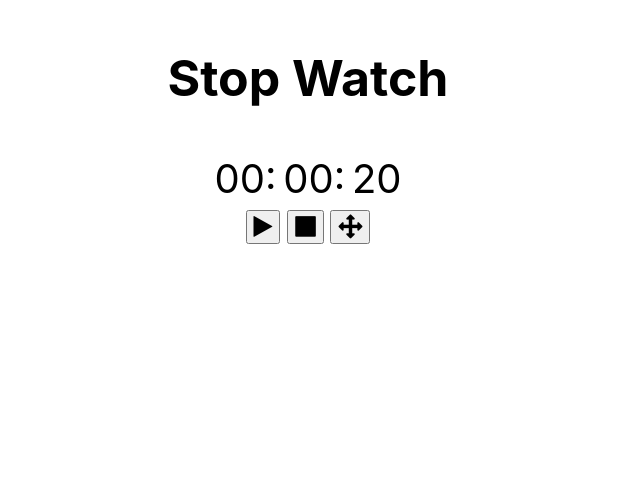
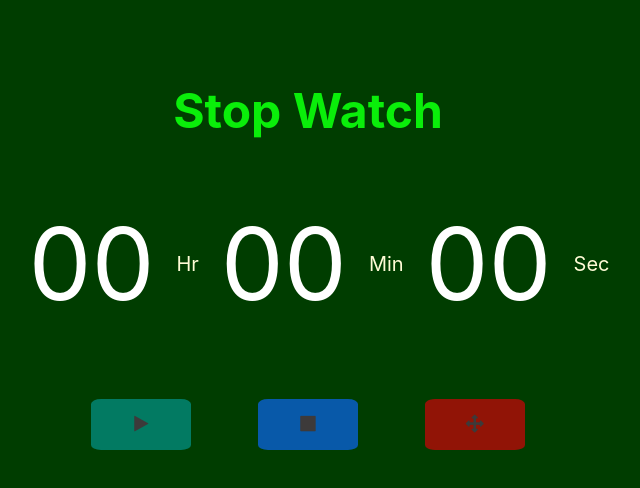
Before and after one commit to Veenakrishna2313/Stop-Watch, a plain HTML site: page index.html in a window 1280 px wide. Shown: the part 154-642 px from the top of the page, without its empty margins (332-972 px from the left). Drawn offline with Linux system fonts and the light colour scheme.

Commit message:
Complete

```diff
--- a/CSS/styles.css
+++ b/CSS/styles.css
@@ -12,20 +12,85 @@ body {
   font-family: 'Inter', Arial, Helvetica, sans-serif;
   font-size: 2.4rem;
   line-height: 1.5;
-  }
-
-h1 {
-  font-size: 5rem;
 }
 
-span{
-  font-size: 4rem;
-}
 
 .container{
  display: flex;
  flex-direction: column;
- height: 70vh;
+ width:100%;
+ height: 100vh;
  align-items: center;
  justify-content: center;
+ background-color: rgb(0, 61, 0);
+ text-align: center;
+  }
+
+
+ h1 {
+   color: rgb(10, 238, 10);
+   text-align: center;
  }
+
+ .clock_dial{
+  display: flex;
+  flex-direction: row;
+ }
+
+
+ .digit {
+    width:15rem;
+    height:15rem;
+   font-size: 10rem;
+    color: #fff;
+    margin: 1rem;
+
+ }
+
+ .txt {
+   font-size: 2rem;
+   color: #fffcd6;
+   align-self: center;
+
+ }
+
+ .media{
+  margin-top: 5rem;
+ }
+
+ .btn{
+  width:10rem;
+  padding:1.5rem 2rem ;
+  border: none;
+  border-radius: 10%;
+  margin:0 3rem;
+  cursor: pointer;
+  font-size: 1.8rem;
+  transition: 0.5s;
+  color: rgb(61, 58, 58);
+
+  }
+
+#play {
+  background-color: #027a62;
+}
+
+#play:hover{
+  background-color: #35ac92;
+}
+
+#stop {
+  background-color: #0859a9;
+}
+
+#stop:hover {
+  background-color: #3496f7;
+}
+
+#reset {
+  background-color: #911406;
+}
+
+#reset:hover {
+  background-color: #c94334;
+}
--- a/index.html
+++ b/index.html
@@ -12,18 +12,19 @@
 <body>
 
   <div class="container">
-    <h1>Stop Watch</h1>
-    <div class="Clock_dial">
-      <span id="hour">00</span><span>:</span>
-      <span id="minute">00</span><span>:</span>
-      <span id="second">20</span>
-    </div>
+      <h1>Stop Watch</h1>
+      <div class="clock_dial">
+        <span class="digit" id="hour">00</span><span class="txt">Hr</span>
+        <span class="digit" id="minute">00</span><span class="txt">Min</span>
+        <span class="digit" id="second">00</span><span class="txt">Sec</span>
+      </div>
 
-   <div class="media">
-   <button  id="play"><i class="fa fa-thin fa-play"></i></button>
-    <button id="stop"><i class="fa fa-thin fa-stop" ></i></button>
-    <button id="reset"><i class="fa fa-thin fa-arrows" ></i></button>
-  </div>
+
+      <div class="media">
+        <button class="btn" id="play"><i class="fa fa-thin fa-play"></i></button>
+        <button class="btn"id="stop"><i class="fa fa-thin fa-stop" ></i></button>
+        <button class="btn"id="reset"><i class="fa fa-thin fa-arrows" ></i></button>
+      </div>
   </div>
 </body>
 </html>
--- a/index.js
+++ b/index.js
@@ -2,7 +2,7 @@ let play=document.getElementById("play");
 let stop=document.getElementById("stop");
 let reset=document.getElementById("reset");
 
-let count=0;
+let count=00;
 let hour=00;
 let minute = 00;
 let second=00;
@@ -22,12 +22,58 @@ reset.addEventListener('click', function(){
   hour=00;
   minute=00;
   second=00;
+  count=00;
   document.getElementById('hour').innerHTML="00";
   document.getElementById("minute").innerHTML = "00";
   document.getElementById("second").innerHTML = "00";
+  document.getElementById("count").innerHTML = "00";
   })
 
  stopwatch=()=>{
 
+  if(timer){
+    count++;
+
+    if(count==100){
+      second++;
+      count=0;
+    }
+
+  if(second==60){
+     minute++;
+     second = 0;
+  }
+
+  if(minute==60){
+    hour++;
+    minute = 0;
+    second=0;
+  }
+
+  let hrString=hour;
+  let minString=minute;
+  let secString=second;
+  let countString=count;
+
+  if(hour<10)
+  {
+    hrString = "0" + hrString;
+  }
+
+  if (minute < 10) {
+    minString = "0" + minString;
+  }
+
+  if (second < 10) {
+    secString = "0" + secString;
+  }
+
+   document.getElementById("hour").innerHTML = hrString;
+   document.getElementById("minute").innerHTML = minString;
+   document.getElementById("second").innerHTML = secString;
+
+  setTimeout(stopwatch, 10);
+
+  }
 
  }
```
